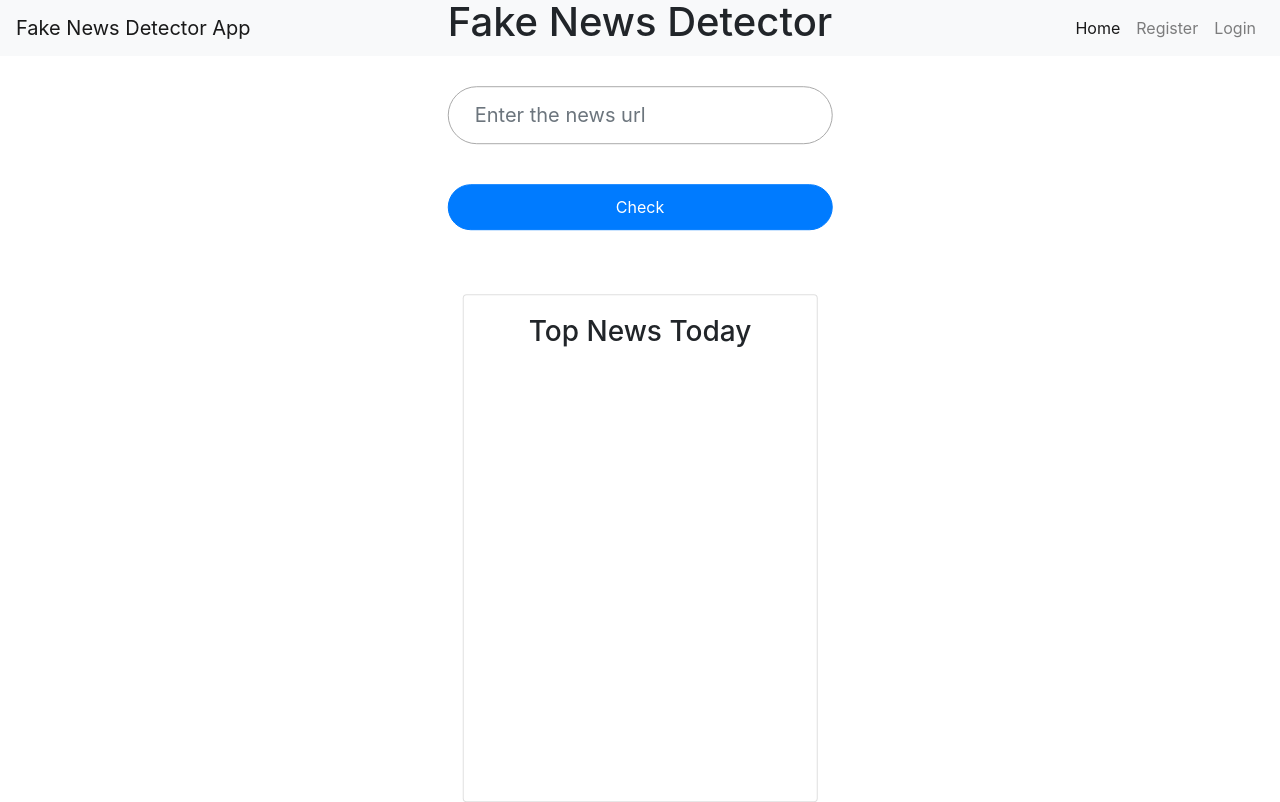
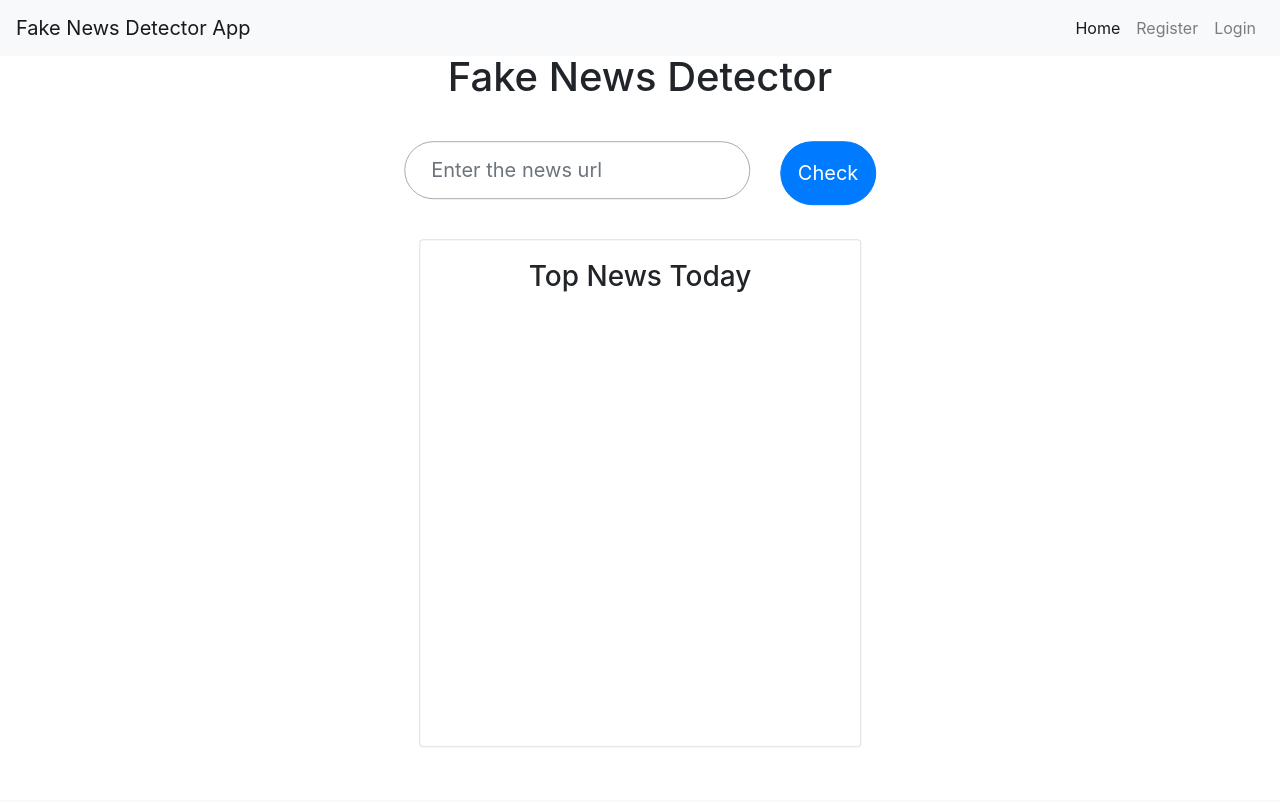
Before and after one commit to jonathanlee06/FakeNewsDetectorApp, a Flask app: template templates/main.html in a window 1280 px wide. After the commit the page ends 747 px from the top, so only its background shows below. Run offline with Flask 2, Linux system fonts and the light colour scheme; the template is opened without the code that fills it, so the values that code supplies are empty; some libraries are stand-ins or nearby versions.

Commit message:
Added URL verification

```diff
--- a/app.py
+++ b/app.py
@@ -90,7 +90,7 @@ def login_post():
                 session['logged_in'] = True
                 session['username'] = account['username']
                 flash('You have successfully logged in!', 'success')
-                return redirect(url_for('history'))
+                return redirect(url_for('main'))
             else:
                 msg = "Invalid Password"
                 return render_template('login.html', msg=msg, email=email)
@@ -98,13 +98,6 @@ def login_post():
             cursor.close()
         else:
             flash('Account with this email address does not exist! Please try again!', 'danger')
-
-        # if user and user.check_password(user.password, password):
-        #     login_user(user)
-        #     print("Email is here " + email)
-        # else:
-        #     return redirect(url_for('login'))
-        #     # return redirect(url_for('history'))
 
     return redirect(url_for('login'))
 
@@ -188,32 +181,43 @@ def history():
 def predict():
     url = request.get_data(as_text=True)[5:]
     url = urllib.parse.unquote(url)
-    article = Article(str(url))
-    article.download()
-    article.parse()
-    article.nlp()
-    news_title = article.title
-    news = article.text
-    #news = news_title + ' ' + news_text
 
-    news_to_predict = pd.Series(np.array([news]))
+    if url:
+        article = Article(str(url))
+        article.download()
+        article.parse()
+        article.nlp()
+        news_title = article.title
+        news = article.text
+        #news = news_title + ' ' + news_text
 
-    cleaner = pickle.load(open('TfidfVectorizer.sav', 'rb'))
-    model = pickle.load(open('ClassifierModel.sav', 'rb'))
+        if news:
+            news_to_predict = pd.Series(np.array([news]))
 
-    cleaned_text = cleaner.transform(news_to_predict)
-    pred = model.predict(cleaned_text)
-    pred_outcome = format(pred[0])
-    if (pred_outcome == "0"):
-        outcome = "True"
+            cleaner = pickle.load(open('TfidfVectorizer.sav', 'rb'))
+            model = pickle.load(open('ClassifierModel.sav', 'rb'))
+
+            cleaned_text = cleaner.transform(news_to_predict)
+            pred = model.predict(cleaned_text)
+            pred_outcome = format(pred[0])
+            if (pred_outcome == "0"):
+                outcome = "True"
+            else:
+                if (pred_outcome == "REAL"):
+                    outcome = "True"
+                else:
+                    outcome = "False"
+
+            # return render_template('predict.html', prediction_text='{}'.format(pred[0]), url_input=url)
+            return render_template('predict.html', prediction_text=pred_outcome, url_input=url, news=news)
+        else:
+            flash('Invalid URL! Please try again', 'danger')
+            return redirect(url_for('main'))
     else:
-        if (pred_outcome == "REAL"):
-            outcome = "True"
-        else:
-            outcome = "False"
+        flash('Please enter an URL to predict', 'danger')
+        return redirect(url_for('main'))
 
-    # return render_template('predict.html', prediction_text='{}'.format(pred[0]), url_input=url)
-    return render_template('predict.html', prediction_text=pred_outcome, url_input=url, news=news)
+    return render_template('predict.html')
     # return article.summary
 
 if __name__=="__main__":
--- a/static/style.css
+++ b/static/style.css
@@ -42,6 +42,14 @@ body {
 	text-indent: 10px;
 }
 
+.form-group .predict-btn {
+	font-size: 20px;
+	height: 20%;
+	border-radius: 40px;
+	padding: 1rem;
+	width: 100%;
+}
+
 /* .input-group:focus,
 .input-group:hover {
 	border: 0;
--- a/templates/includes/_navbar.html
+++ b/templates/includes/_navbar.html
@@ -6,7 +6,7 @@
     <div class="collapse navbar-collapse justify-content-end" id="navbarNav">
       <ul class="navbar-nav">
         <li class="nav-item active">
-          <a class="nav-link" href="#">Home <span class="sr-only">(current)</span></a>
+          <a class="nav-link" href="{{url_for('main')}}">Home <span class="sr-only">(current)</span></a>
         </li>
         {% if session.logged_in %}
             <li class="nav-item">
--- a/templates/login.html
+++ b/templates/login.html
@@ -20,6 +20,8 @@
 
 <body>
 
+    {% include 'includes/_navbar.html' %}
+
     <div class="container">
         <div class="card" style="width: 40rem; margin-top: 20rem;">
             <div class="card-body">
--- a/templates/main.html
+++ b/templates/main.html
@@ -33,24 +33,33 @@
 
  <div style="margin: 0 auto; position: absolute; top: 50%; left: 50%; transform: translate(-50%, -50%);" align="center">
 	<h1 style="text-align: center; padding-bottom: 2rem;">Fake News Detector</h1>
-
+  {% include 'includes/_messages.html' %}
      <!-- Main Input For Receiving Query to our ML -->
   <form action="{{ url_for('predict')}}"method="POST">
     <!-- <div class="input-container form-control">
       <i class="fa fa-link"></i>
       <input class="url-box" type="text" name="news" placeholder="Enter the news url" required="required"/>
     </div> -->
-    <div class="form-group">
+    <div class="row">
+      <div class="col-xl-9">
+        <div class="form-group">
+          <input class="form-control url-box" type="text" name="news" placeholder="Enter the news url" required="required"/><br>
+        </div>
+      </div>
+      <div class="col-xl-3">
+        <div class="form-group">
+          <button type="submit" class="btn btn-primary btn-block btn-large predict-btn">Check</button>
+        </div>
+      </div>
+    </div>
+    <!-- <div class="form-group">
       <input class="form-control url-box" type="text" name="news" placeholder="Enter the news url" required="required"/><br>
     </div>
     <div class="form-group">
       <button type="submit" class="btn btn-primary btn-block btn-large" style="border-radius: 50px; padding: 10px;">Check</button>
-    </div>
+    </div> -->
 
   </form>
-
-  <br>
-  <br>
 
   <div class="container">
     <div class="card">
--- a/templates/predict.html
+++ b/templates/predict.html
@@ -15,8 +15,9 @@
 </head>
 
 <body>
+  {% include 'includes/_navbar.html' %}
   <header style="padding: 30px; font-size: 35px;">
-    <h1><strong>Fake News Detector Predict Page</strong></h1>
+    <h1><strong>Prediction Result</strong></h1>
   </header>
   <section style="display: -webkit-flex; display: flex;">
     <form action="{{ url_for('predict')}}" method="POST" style="padding-left: 30px;">
--- a/templates/register.html
+++ b/templates/register.html
@@ -19,6 +19,8 @@
 </head>
 
 <body>
+    {% include 'includes/_navbar.html' %}
+
     <div class="container">
         <div class="card" style="width: 40rem; margin-top: 20rem;">
             <div class="card-body">
```
